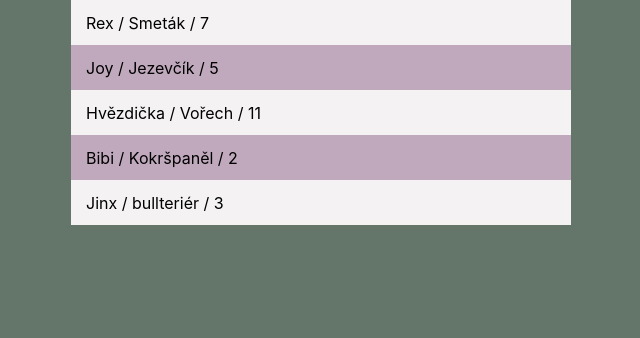
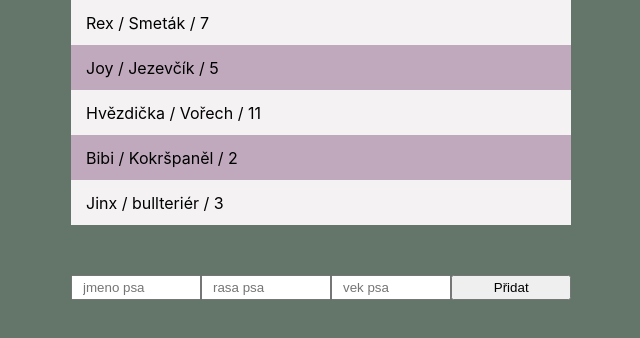
Before and after one commit to zajanaza/Dogs, a React (Create React App) app: page / in a window 1280 px wide. Shown: the top 338 px of the page, without its empty margins (319-959 px from the left). Built offline with nearby package versions, Linux system fonts and the light colour scheme.

Commit message:
formular pridan

```diff
--- a/src/components/Home/Home.js
+++ b/src/components/Home/Home.js
@@ -1,5 +1,5 @@
 import React from "react";
-import { PageContainer, DogList, DogItem } from "./HomeStyle";
+import { PageContainer, DogList, DogItem, DogForm, Input, Button } from "./HomeStyle";
 import dogs from '../../dogsData';
 import { useState } from "react";
 
@@ -14,6 +14,24 @@ export default function Home() {
           )
         })}
       </DogList>
+        <DogForm>
+          <Input
+            type='text'
+            placeholder='jmeno psa'
+            name='name'/>
+          <Input
+            type='text'
+            placeholder='rasa psa'
+            name='race'/>
+          <Input
+            type='number'
+            placeholder='vek psa'
+            name='age'
+            min='0'
+            max='24'/>
+          <Button>Přidat</Button>
+        </DogForm>
+
     </PageContainer>
   );
 }
--- a/src/components/Home/HomeStyle.js
+++ b/src/components/Home/HomeStyle.js
@@ -23,7 +23,28 @@ export const DogItem = styled.div`
     padding: 0 15px;
     align-items: center;
     justify-content: space-between;
-    background-color: #f4f2f3; &:nth-child(even) {
+    background-color: #f4f2f3;
+    &:nth-child(even) {
       background-color: #c0a9bd;
     }
     `;
+
+//jak prestylovat uz nastylovane - DogList v tomto pripade
+export const DogForm = styled(DogList)`
+  flex-direction: row;
+  margin: 50px 0;
+  padding-top: 0;
+  justify-content: space-between;
+  align-items: center;
+  `;
+
+export const Input = styled.input`
+  width: 130px;
+  height: 25px;
+  padding-left: 10px;
+`;
+
+export const Button = styled.button`
+  width: 130px;
+  height: 25px;
+`;
```
